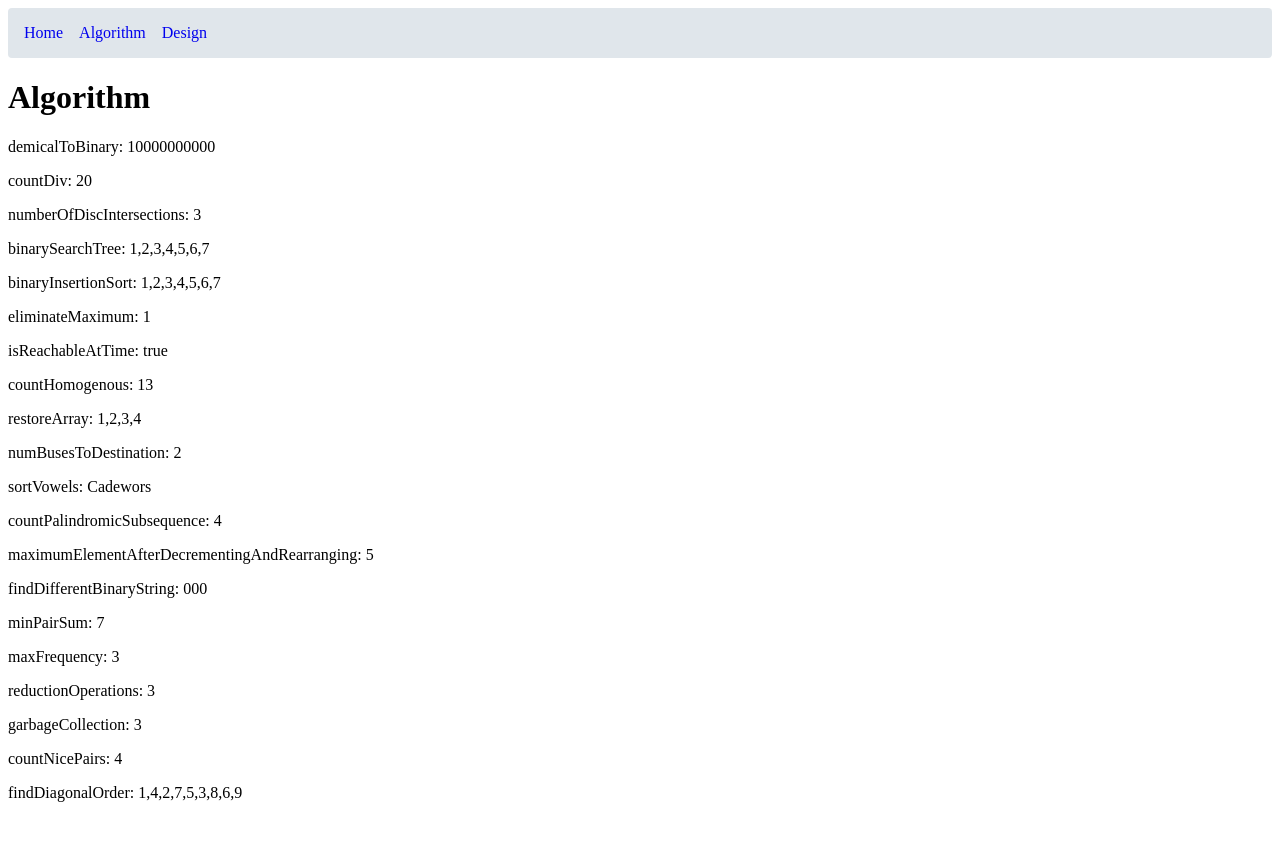
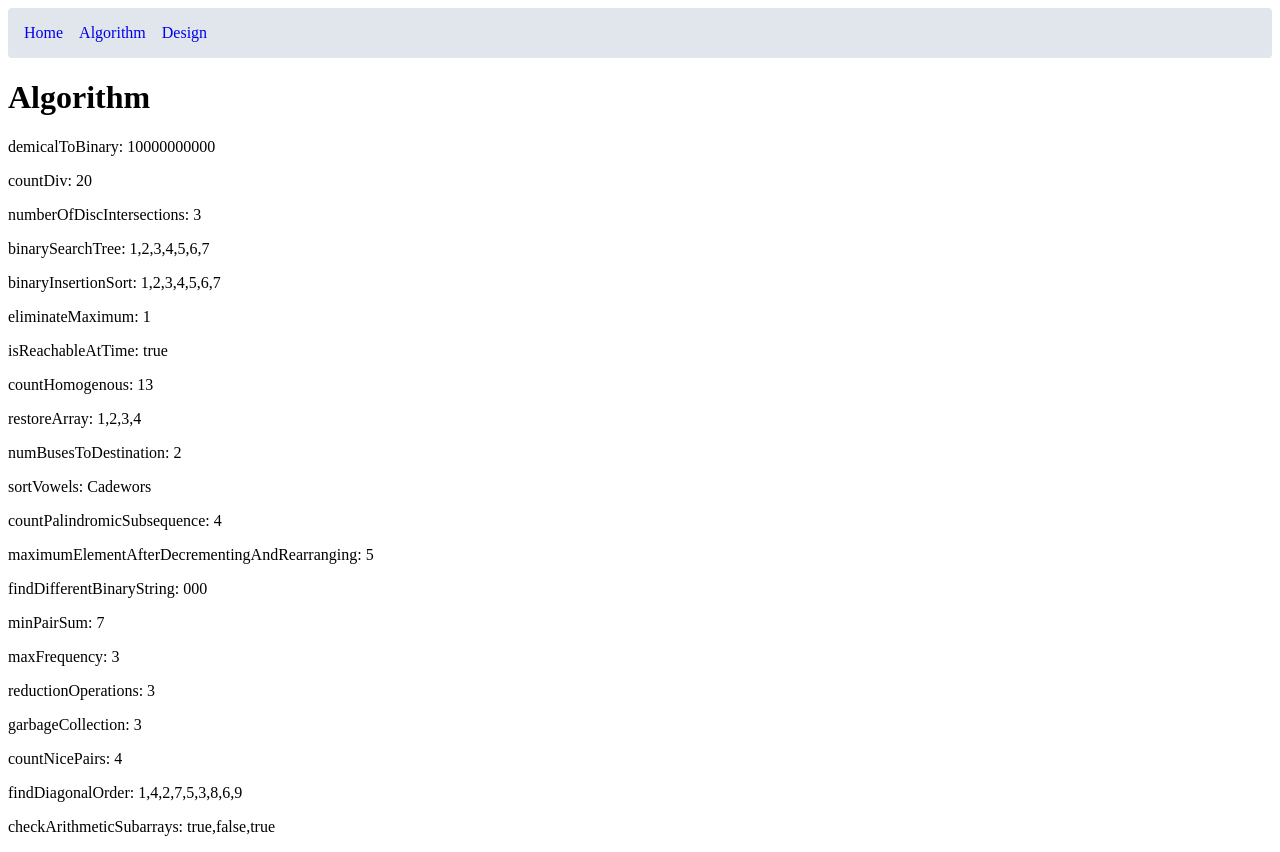
Before and after one commit to rxolve/it-works-why, a SvelteKit app: page /algorithm in a window 1280 px wide. Before the commit the page ends 818 px from the top, so only its background shows below. Built offline with nearby package versions, Linux system fonts and the light colour scheme.

Commit message:
solve: 231123-arithmetic-subarrays.ts

```diff
--- a/src/routes/algorithm/+page.svelte
+++ b/src/routes/algorithm/+page.svelte
@@ -19,6 +19,7 @@
 	import { garbageCollection } from '../../solve/231120-minimum-amount-of-time-to-collect-garbage';
 	import { countNicePairs } from '../../solve/231121-count-nice-pairs-in-an-array';
 	import { findDiagonalOrder } from '../../solve/231122-diagonal-traverse-ii';
+	import { checkArithmeticSubarrays } from '../../solve/231123-arithmetic-subarrays';
 </script>
 
 <h1>Algorithm</h1>
@@ -83,3 +84,6 @@
 		[7, 8, 9]
 	])}
 </p>
+<p>
+	checkArithmeticSubarrays: {checkArithmeticSubarrays([4, 6, 5, 9, 3, 7], [0, 0, 2], [2, 3, 5])}
+</p>
--- /dev/null
+++ b/src/solve/231123-arithmetic-subarrays.ts
@@ -0,0 +1,32 @@
+/*
+A sequence of numbers is called arithmetic if it consists of at least two elements, and the difference between every two consecutive elements is the same. More formally, a sequence s is arithmetic if and only if s[i+1] - s[i] == s[1] - s[0] for all valid i.
+
+For example, these are arithmetic sequences:
+
+1, 3, 5, 7, 9
+7, 7, 7, 7
+3, -1, -5, -9
+The following sequence is not arithmetic:
+
+1, 1, 2, 5, 7
+You are given an array of n integers, nums, and two arrays of m integers each, l and r, representing the m range queries, where the ith query is the range [l[i], r[i]]. All the arrays are 0-indexed.
+
+Return a list of boolean elements answer, where answer[i] is true if the subarray nums[l[i]], nums[l[i]+1], ... , nums[r[i]] can be rearranged to form an arithmetic sequence, and false otherwise.
+*/
+
+export const checkArithmeticSubarrays = (nums: number[], l: number[], r: number[]): boolean[] => {
+	const result: boolean[] = [];
+	for (let i = 0; i < l.length; i++) {
+		const subArray = nums.slice(l[i], r[i] + 1);
+		subArray.sort((a, b) => a - b);
+		let isArithmetic = true;
+		for (let j = 1; j < subArray.length - 1; j++) {
+			if (subArray[j + 1] - subArray[j] !== subArray[1] - subArray[0]) {
+				isArithmetic = false;
+				break;
+			}
+		}
+		result.push(isArithmetic);
+	}
+	return result;
+};
```
